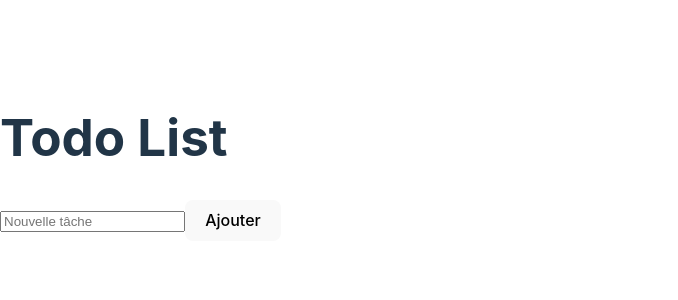
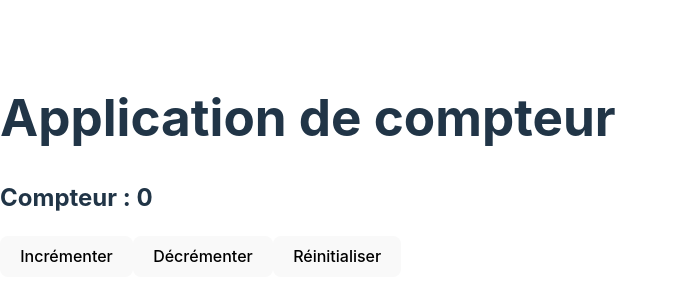
Before and after one commit to elearning-julien-j/react_exercise, a React (Vite) app in the folder 3rd_exercise/: page / in a window 1280 px wide. Shown: the part 234-534 px from the top of the page, without its empty margins (0-678 px from the left). Built offline with nearby package versions, Linux system fonts and the light colour scheme.

Commit message:
3 step 3 ok

```diff
--- a/3rd_exercise/src/App.jsx
+++ b/3rd_exercise/src/App.jsx
@@ -1,13 +1,43 @@
-import { TodoProvider } from "./TodoContext";
-import TodoForm from "./TodoForm";
-import TodoList from "./TodoList";
+import { useState } from "react";
+import { useReducer } from "react";
+
+const ACTIONS = {
+  INCREMENT: "increment",
+  DECREMENT: "decrement",
+  RESET: "reset",
+};
+
+function counterReducer(state, action) {
+  switch (action.type) {
+    case ACTIONS.INCREMENT:
+      return { count: state.count + 1 };
+    case ACTIONS.DECREMENT:
+      return { count: state.count > 0 ? state.count - 1 : 0 };
+    case ACTIONS.RESET:
+      return { count: 0 };
+    default:
+      throw new Error();
+  }
+}
+
+function Counter() {
+  const [state, dispatch] = useReducer(counterReducer, { count: 0 });
+
+  return (
+    <div>
+      <h2>Compteur : {state.count}</h2>
+      <button onClick={() => dispatch({ type: ACTIONS.INCREMENT })}>Incrémenter</button>
+      <button onClick={() => dispatch({ type: ACTIONS.DECREMENT })}>Décrémenter</button>
+      <button onClick={() => dispatch({ type: ACTIONS.RESET })}>Réinitialiser</button>
+    </div>
+  );
+}
 
 export default function App() {
   return (
-    <TodoProvider>
-      <h1>Todo List</h1>
-      <TodoForm />
-      <TodoList />
-    </TodoProvider>
+    <div>
+      <h1>Application de compteur</h1>
+      <Counter />
+    </div>
   );
 }
--- a/3rd_exercise/src/TodoContext.jsx
+++ /dev/null
@@ -1,22 +0,0 @@
-import { createContext, useContext, useState } from "react";
-
-const TodoContext = createContext();
-
-export function TodoProvider({ children }) {
-  const [todos, setTodos] = useState([]);
-
-  const addTodo = (todo) => {
-    if (todo.trim() === "") return;
-    setTodos([...todos, todo]);
-  };
-
-  const removeTodo = (index) => {
-    setTodos(todos.filter((_, i) => i !== index));
-  };
-
-  return <TodoContext.Provider value={{ todos, addTodo, removeTodo }}>{children}</TodoContext.Provider>;
-}
-
-export function useTodos() {
-  return useContext(TodoContext);
-}
--- a/3rd_exercise/src/TodoForm.jsx
+++ /dev/null
@@ -1,20 +0,0 @@
-import { useState } from "react";
-import { useTodos } from "./TodoContext";
-
-export default function TodoForm() {
-  const { addTodo } = useTodos();
-  const [input, setInput] = useState("");
-
-  const handleSubmit = () => {
-    if (input.trim() === "") return;
-    addTodo(input);
-    setInput("");
-  };
-
-  return (
-    <div>
-      <input value={input} onChange={(e) => setInput(e.target.value)} placeholder="Nouvelle tâche" />
-      <button onClick={handleSubmit}>Ajouter</button>
-    </div>
-  );
-}
--- a/3rd_exercise/src/TodoList.jsx
+++ /dev/null
@@ -1,38 +0,0 @@
-import { useTodos } from "./TodoContext";
-
-export default function TodoList() {
-  const { todos, removeTodo } = useTodos();
-
-  return (
-    <ul>
-      {todos.map((todo, index) => (
-        <li key={index}>
-          {todo} <button onClick={() => removeTodo(index)}>Supprimer</button>
-        </li>
-      ))}
-    </ul>
-  );
-}
-
-// import { useState } from "react";
-
-// export default function Child({ message, onMessageUpdate }) {
-//   const [childMessage, setChildMessage] = useState(message);
-
-//   const handleChange = (e) => {
-//     setChildMessage(e.target.value);
-//     onMessageUpdate(e.target.value);
-//   };
-
-//   return (
-//     <div>
-//       <h2>Enfant</h2>
-//       {message && <p>Message reçu : {message}</p>}
-//       <input
-//         placeholder="Modifier le message"
-//         value={childMessage}
-//         onChange={handleChange}
-//       />
-//     </div>
-//   );
-// }
```
